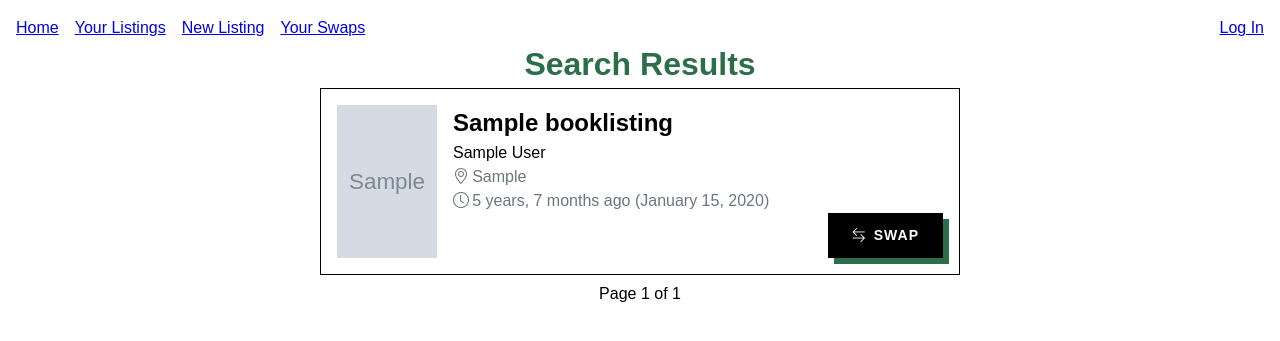
After one commit to jhthompson/book-swap, a Django app: page /search in a window 1280 px wide. The commit adds this page. Shown: the top 341 px of the page. Run offline with Django 5.2, Linux system fonts and the light colour scheme; tables that the repository leaves empty hold one stand-in row (values such as "Sample post"); grey boxes marked "Sample" are stand-in pictures.

Commit message:
Add search and make nice swap button

```diff
--- a/core/static/core/css/block/block.css
+++ b/core/static/core/css/block/block.css
@@ -57,6 +57,33 @@
 }
 
 .helptext {
-    font-size: var(--s-1);
-    color: #6c757d;
+    font-size: 0.8rem;
+    color: var(--muted);
 }
+
+.button {
+    display: block;
+    width: fit-content;
+    text-align: center;
+    padding: 12px 24px;
+    background: #000;
+    color: #fff;
+    text-decoration: none;
+    font-weight: bold;
+    text-transform: uppercase;
+    box-shadow: 6px 6px 0 var(--primary);
+    font-size: 14px;
+    letter-spacing: 1px;
+    transition: all 0.1s ease;
+
+    &:hover {
+        transform: translate(3px, 3px);
+        box-shadow: 3px 3px 0 var(--primary);
+        ;
+    }
+
+    &:active {
+        transform: translate(6px, 6px);
+        box-shadow: none;
+    }
+}
--- a/core/static/core/css/global.css
+++ b/core/static/core/css/global.css
@@ -1,5 +1,5 @@
 :root {
-    --ratio: 1.2;
+    --ratio: 1.5;
     --s-5: calc(var(--s-4) / var(--ratio));
     --s-4: calc(var(--s-3) / var(--ratio));
     --s-3: calc(var(--s-2) / var(--ratio));
@@ -13,6 +13,7 @@
     --s5: calc(var(--s4) * var(--ratio));
 
     --primary: #2c6e49;
+    --muted: #6c757d;
 }
 
 * {
--- a/core/static/core/css/utility/utility.css
+++ b/core/static/core/css/utility/utility.css
@@ -9,10 +9,6 @@
 .box {
     padding: var(--s0);
     border: var(--border-thin, 1px) solid;
-}
-
-.box * {
-    color: inherit;
 }
 
 .center {
@@ -87,12 +83,24 @@
     margin-inline-start: var(--s-2);
 }
 
+.margin-inline-end\:s-2 {
+    margin-inline-end: var(--s-2);
+}
+
 .margin-inline-end\:s-3 {
     margin-inline-end: var(--s-3);
 }
 
+.margin-inline-end\:s-4 {
+    margin-inline-end: var(--s-4);
+}
+
 .color-primary {
     color: var(--primary);
+}
+
+.color-muted {
+    color: var(--muted);
 }
 
 .margin-block-start\:s0 {
--- a/core/templates/core/base.html
+++ b/core/templates/core/base.html
@@ -8,8 +8,8 @@
     <title>BookSwap</title>
     <link rel="stylesheet" href="{% static 'core/css/reset.css' %}">
     <link rel="stylesheet" href="{% static 'core/css/global.css' %}">
+    <link rel="stylesheet" href="{% static 'core/css/block/block.css' %}">
     <link rel="stylesheet" href="{% static 'core/css/utility/utility.css' %}">
-    <link rel="stylesheet" href="{% static 'core/css/block/block.css' %}">
     <link rel="stylesheet" href="https://cdn.jsdelivr.net/npm/bootstrap-icons@1.13.1/font/bootstrap-icons.min.css">
     {% block head %}{% endblock head %}
 </head>
--- /dev/null
+++ b/core/templates/core/search.html
@@ -0,0 +1,34 @@
+{% extends "core/base.html" %}
+
+{% block main %}
+<h1 class="center text-align:center color-primary">Search Results</h1>
+<ul class="center stack padding:0">
+{% for listing in page_obj %}
+    <li class="box list-style:none" style="display: flex; gap: var(--s0)">
+        <img src="{{ listing.cover_photo.url }}" alt="Cover for {{ listing.title }}" style="width:100px;"></img>
+        <div style="flex: 1;">
+            <h2>{{ listing.title }}</h2>
+            <p class=>{{ listing.author }}</p>
+            <p class="color-muted"><i class="bi bi-geo-alt margin-inline-end:s-4"></i>{{ listing.get_city }}</p>
+            <p class="color-muted"><i class="bi bi-clock margin-inline-end:s-4"></i>{{ listing.created_at|timesince }} ago ({{ listing.created_at|date:"F j, Y" }})</p>
+            <a style="margin-inline-start: auto;" class="button" href="{% url 'new_swap' %}?proposed_to={{ listing.owner.id }}&requested_book_listing_ids={{ listing.id }}">
+                <i class="bi bi-arrow-left-right margin-inline-end:s-2"></i>Swap
+            </a>
+        </div>
+
+    </li>
+{% endfor %}
+</ul>
+
+<nav class="center margin-block-start:s-2 text-align:center" aria-label="Search result navigation">
+    {% if page_obj.has_previous %}
+        <a href="?query={{ query }}&page={{ page_obj.previous_page_number }}">Previous</a>
+    {% endif %}
+
+    <span>Page {{ page_obj.number }} of {{ page_obj.paginator.num_pages }}</span>
+
+    {% if page_obj.has_next %}
+        <a href="?query={{ query }}&page={{ page_obj.next_page_number }}">Next</a>
+    {% endif %}
+</nav>
+{% endblock main %}
--- a/core/urls.py
+++ b/core/urls.py
@@ -20,6 +20,8 @@ urlpatterns = [
     path("swaps/<int:id>/cancel", views.cancel_swap, name="cancel_swap"),
     path("swaps/<int:id>/accept", views.accept_swap, name="accept_swap"),
     path("swaps/<int:id>/decline", views.decline_swap, name="decline_swap"),
+    # search
+    path("search", views.search, name="search"),
     # index
     path("", views.index, name="index"),
 ]
--- a/core/views.py
+++ b/core/views.py
@@ -10,6 +10,7 @@ from django.contrib.auth.mixins import LoginRequiredMixin
 from django.contrib.auth.models import User
 from django.core.exceptions import PermissionDenied
 from django.core.files.storage import FileSystemStorage
+from django.core.paginator import Paginator
 from django.http import HttpRequest
 from django.shortcuts import redirect, render
 
@@ -351,3 +352,26 @@ def decline_swap(request: HttpRequest, id: int):
         return redirect("index")
 
     return render(request, "core/decline_swap.html", context={"swap": swap})
+
+
+def search(request: HttpRequest):
+    query = request.GET.get("query", "")
+    context = {"query": query}
+
+    queryset = BookListing.objects.all()
+
+    if query:
+        queryset = queryset.filter(title__icontains=query)
+
+    if request.user.is_authenticated:
+        queryset = queryset.exclude(owner=request.user)
+
+    queryset = queryset.order_by("-created_at")
+
+    paginator = Paginator(queryset, 10)
+    page_number = request.GET.get("page")
+    page_obj = paginator.get_page(page_number)
+
+    context["page_obj"] = page_obj
+
+    return render(request, "core/search.html", context)
```
Also changed, not shown: core/templates/core/index.html (+5 -7 lines).
